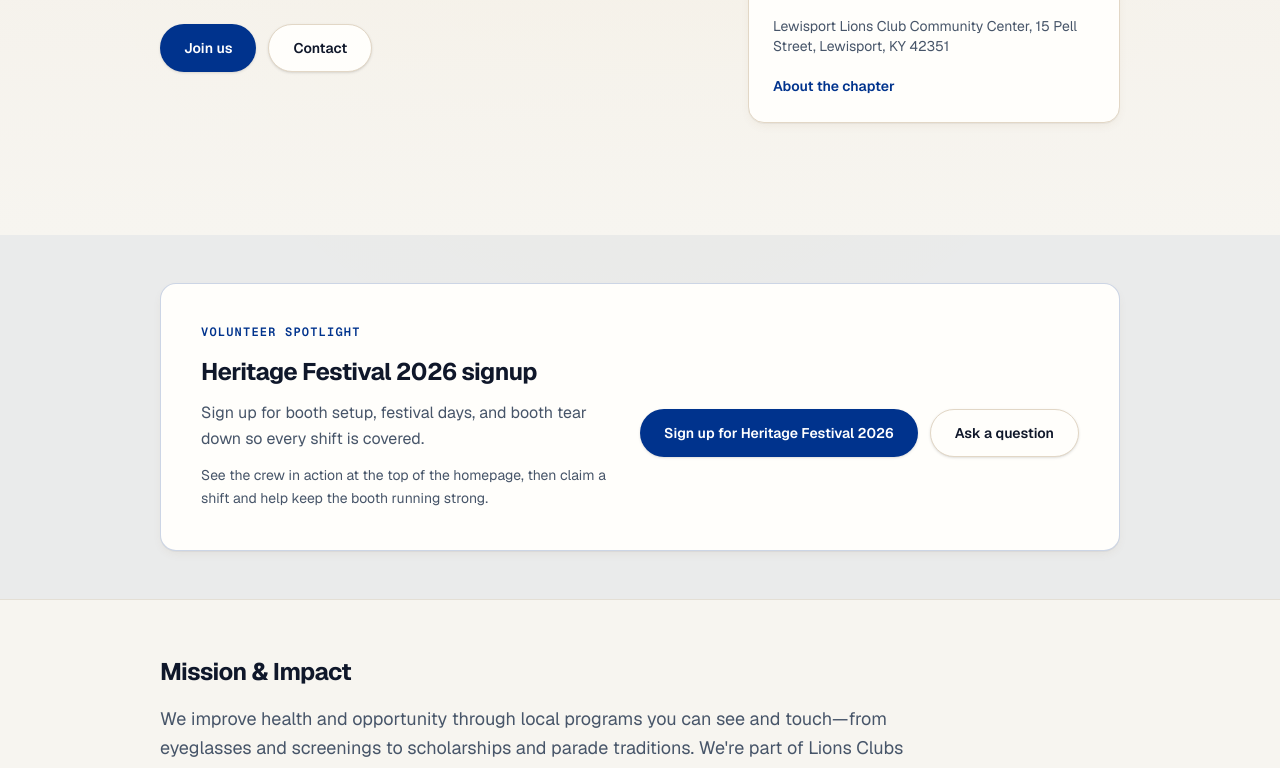
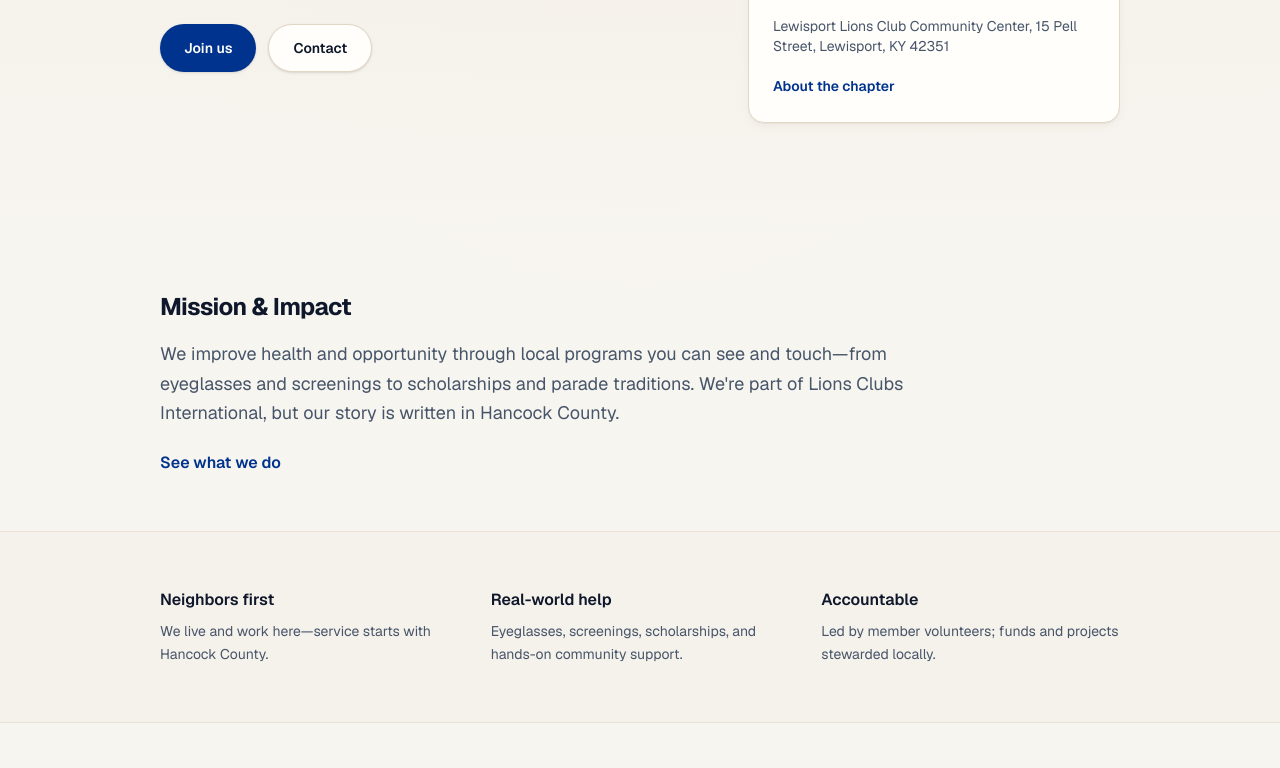
Before and after one commit to DoloMike/lionsclub-web, a Next.js app: page / in a window 1280 px wide. Shown: the part 529-1297 px from the top of the page. Built offline with nearby package versions, Linux system fonts and the light colour scheme; no server answers.

Commit message:
fix(home): remove heritage signup banner

```diff
--- a/src/components/home/Landing.tsx
+++ b/src/components/home/Landing.tsx
@@ -60,14 +60,6 @@ const impact = [
  */
 const ctaRow =
   "mt-10 flex flex-col gap-3 sm:flex-row sm:flex-wrap [&>*]:w-full sm:[&>*]:w-auto";
-
-const heritageFestivalCallout = {
-  eyebrow: "Volunteer spotlight",
-  title: "Heritage Festival 2026 signup",
-  body:
-    "Sign up for booth setup, festival days, and booth tear down so every shift is covered.",
-  href: "/heritage-festival-2026-signup",
-} as const;
 
 export function Landing() {
   return (
@@ -145,38 +137,6 @@ export function Landing() {
               </Link>
             </Card>
           </div>
-        </Container>
-      </section>
-
-      <section className="border-b border-border/60 bg-primary/5 py-12" aria-labelledby="heritage-festival-signup-callout">
-        <Container>
-          <Card padding="xl" ring className="border-primary/20 bg-background/90">
-            <Eyebrow tone="primary">{heritageFestivalCallout.eyebrow}</Eyebrow>
-            <div className="mt-4 flex flex-col gap-6 lg:flex-row lg:items-center lg:justify-between">
-              <div className="max-w-2xl">
-                <h2
-                  id="heritage-festival-signup-callout"
-                  className="text-2xl font-bold tracking-tight text-foreground"
-                >
-                  {heritageFestivalCallout.title}
-                </h2>
-                <p className="mt-3 text-base leading-relaxed text-muted-foreground">
-                  {heritageFestivalCallout.body}
-                </p>
-                <p className="mt-3 text-sm leading-relaxed text-muted-foreground">
-                  See the crew in action at the top of the homepage, then claim a shift and help keep the booth running strong.
-                </p>
-              </div>
-              <div className="flex flex-col gap-3 sm:flex-row [&>*]:w-full sm:[&>*]:w-auto">
-                <ButtonLink href={heritageFestivalCallout.href} size="lg">
-                  Sign up for Heritage Festival 2026
-                </ButtonLink>
-                <ButtonLink href="/contact" variant="secondary" size="lg">
-                  Ask a question
-                </ButtonLink>
-              </div>
-            </div>
-          </Card>
         </Container>
       </section>
 
```
Also changed, not shown: 1 other file (tests, documents, lock files or other folders).
